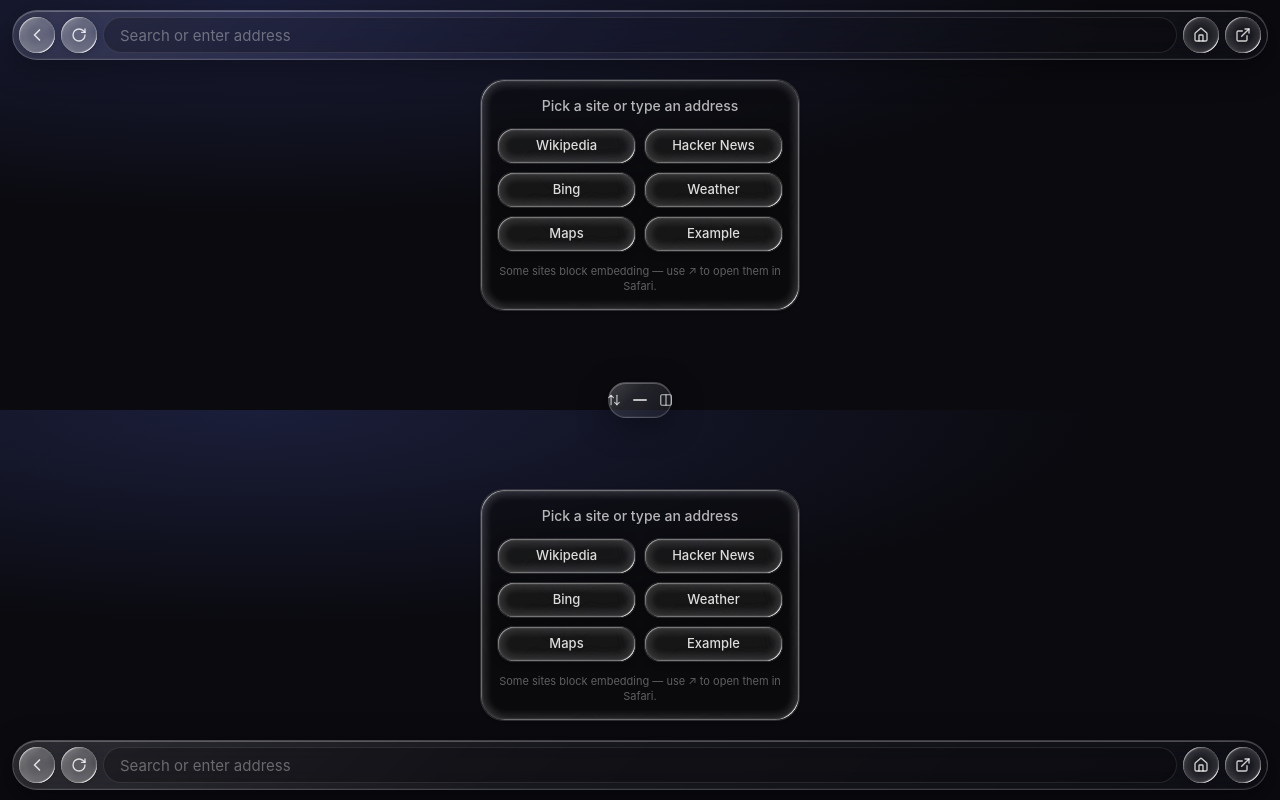
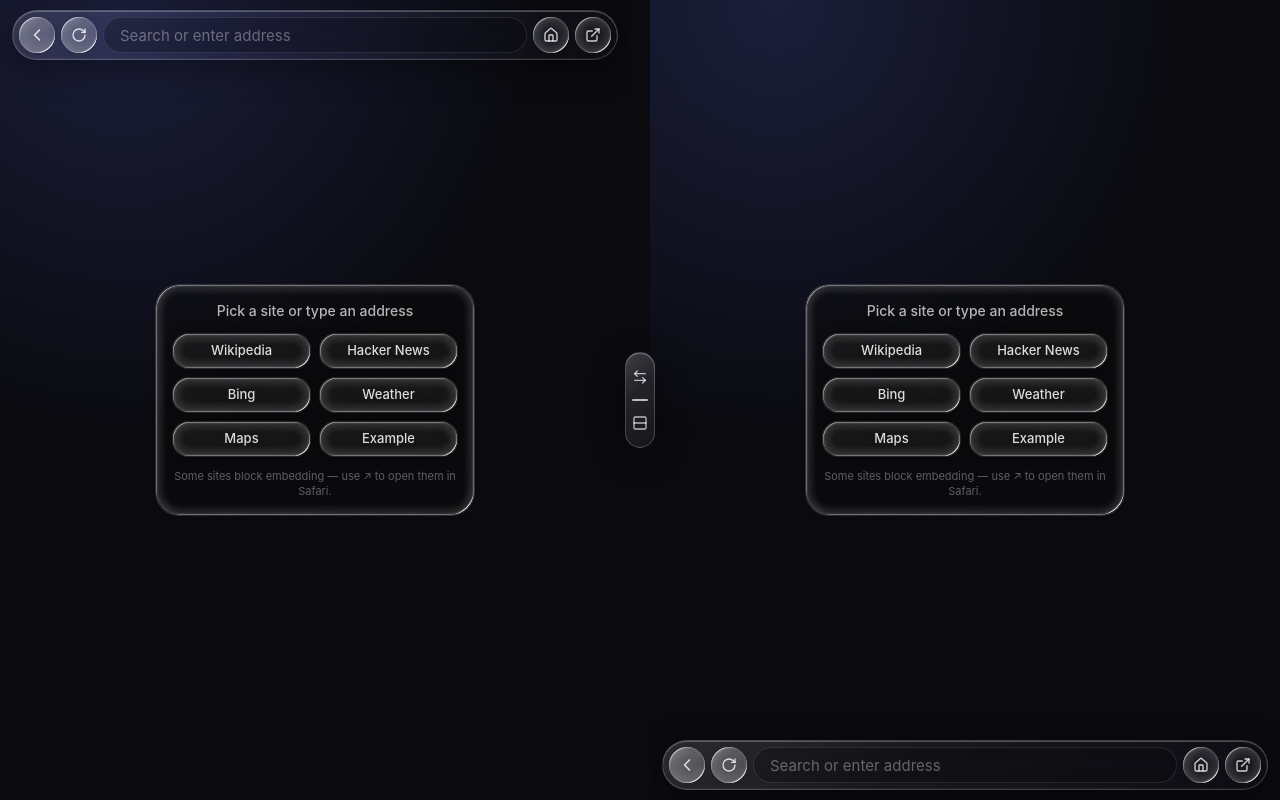
Before and after one commit to Albisourous/duoscreen, a React (Vite) app: page / in a window 1280 px wide. Built offline with nearby package versions, Linux system fonts and the light colour scheme.

Commit message:
iPhone compliance pass
Auto-orientation (portrait=stacked, landscape=side-by-side, rotate button overrides), address bar verifies hosts resolve before loading and falls back to Bing search, larger divider touch targets, interactive-widget=resizes-content, touch-action manipulation.

```diff
--- a/index.html
+++ b/index.html
@@ -5,7 +5,7 @@
     <link rel="icon" type="image/svg+xml" href="/favicon.svg" />
     <meta
       name="viewport"
-      content="width=device-width, initial-scale=1.0, viewport-fit=cover, user-scalable=no"
+      content="width=device-width, initial-scale=1.0, viewport-fit=cover, user-scalable=no, interactive-widget=resizes-content"
     />
     <meta name="mobile-web-app-capable" content="yes" />
     <meta name="apple-mobile-web-app-capable" content="yes" />
--- a/src/App.tsx
+++ b/src/App.tsx
@@ -4,31 +4,47 @@
 import { Pane } from "@/Pane";
 import { cn } from "@/lib/utils";
 
-const STORAGE_KEY = "duoscreen.v1";
+const STORAGE_KEY = "duoscreen.v2";
 const MIN_SPLIT = 18;
 
 interface Saved {
   urls: [string, string];
   split: number;
-  horizontal: boolean;
 }
 
 function load(): Saved {
   try {
-    return { urls: ["", ""], split: 50, horizontal: false, ...JSON.parse(localStorage.getItem(STORAGE_KEY) ?? "{}") };
+    return { urls: ["", ""], split: 50, ...JSON.parse(localStorage.getItem(STORAGE_KEY) ?? "{}") };
   } catch {
-    return { urls: ["", ""], split: 50, horizontal: false };
+    return { urls: ["", ""], split: 50 };
   }
 }
 
+/** Portrait → stacked panes (Duo-style); landscape → side-by-side. */
+function useLandscape() {
+  const [landscape, setLandscape] = useState(
+    () => window.matchMedia("(orientation: landscape)").matches
+  );
+  useEffect(() => {
+    const mq = window.matchMedia("(orientation: landscape)");
+    const onChange = () => setLandscape(mq.matches);
+    mq.addEventListener("change", onChange);
+    return () => mq.removeEventListener("change", onChange);
+  }, []);
+  return landscape;
+}
+
 export default function App() {
-  const [{ urls, split, horizontal }, setState] = useState<Saved>(load);
+  const [{ urls, split }, setState] = useState<Saved>(load);
+  const landscape = useLandscape();
+  const [override, setOverride] = useState<boolean | null>(null);
+  const horizontal = override ?? landscape;
   const [dragging, setDragging] = useState(false);
   const containerRef = useRef<HTMLDivElement>(null);
 
   useEffect(() => {
-    localStorage.setItem(STORAGE_KEY, JSON.stringify({ urls, split, horizontal }));
-  }, [urls, split, horizontal]);
+    localStorage.setItem(STORAGE_KEY, JSON.stringify({ urls, split }));
+  }, [urls, split]);
 
   const setUrl = (i: number) => (url: string) =>
     setState((s) => {
@@ -38,7 +54,7 @@
     });
 
   const swap = () => setState((s) => ({ ...s, urls: [s.urls[1], s.urls[0]] }));
-  const rotate = () => setState((s) => ({ ...s, horizontal: !s.horizontal }));
+  const rotate = () => setOverride(!horizontal);
   const reset = () =>
     animate(split, 50, {
       type: "spring",
@@ -89,30 +105,30 @@
         <motion.div
           whileTap={{ scale: 1.12 }}
           className={cn(
-            "glass glass-strong absolute flex items-center justify-center gap-1 rounded-full",
-            horizontal ? "h-16 w-9 flex-col" : "h-9 w-16"
+            "glass glass-strong absolute flex items-center justify-center gap-0.5 rounded-full",
+            horizontal ? "h-24 w-11 flex-col" : "h-11 w-24"
           )}
         >
           <button
             aria-label="Swap panes"
-            className="rounded-full p-1 text-white/70 active:text-white"
+            className="rounded-full p-1.5 text-white/70 active:text-white"
             onClick={swap}
           >
-            <SwapIcon className="size-3.5" />
+            <SwapIcon className="size-4" />
           </button>
           <button
             aria-label="Reset split"
-            className="rounded-full p-1 text-white/70 active:text-white"
+            className="rounded-full p-1.5 text-white/70 active:text-white"
             onClick={reset}
           >
-            <span className="block h-0.5 w-3.5 rounded-full bg-current" />
+            <span className="block h-0.5 w-4 rounded-full bg-current" />
           </button>
           <button
             aria-label="Rotate layout"
-            className="rounded-full p-1 text-white/70 active:text-white"
+            className="rounded-full p-1.5 text-white/70 active:text-white"
             onClick={rotate}
           >
-            <RotateIcon className="size-3.5" />
+            <RotateIcon className="size-4" />
           </button>
         </motion.div>
       </div>
--- a/src/Pane.tsx
+++ b/src/Pane.tsx
@@ -18,14 +18,23 @@
   { name: "Example", url: "https://example.com" },
 ];
 
-/** Bare domains get https://; anything with spaces becomes a Bing search (Bing allows framing). */
+/** Bare domains get https://; anything else becomes a Bing search (Bing allows framing). */
 function normalize(input: string): string {
   const v = input.trim();
-  if (!v) return "";
   if (/^https?:\/\//i.test(v)) return v;
   if (!v.includes(" ") && (v.includes(".") || v.startsWith("localhost")))
     return `https://${v}`;
   return `https://www.bing.com/search?q=${encodeURIComponent(v)}`;
+}
+
+/** Confirm a host resolves before loading it — else the iframe shows a dead error page. */
+async function resolves(url: string): Promise<boolean> {
+  try {
+    await fetch(url, { method: "HEAD", mode: "no-cors", signal: AbortSignal.timeout(4000) });
+    return true;
+  } catch {
+    return false;
+  }
 }
 
 interface PaneProps {
@@ -54,7 +63,16 @@
     if (prev !== undefined) onNavigate(prev);
   };
 
-  const submit = () => navigate(normalize(input));
+  const submit = async () => {
+    const v = input.trim();
+    if (!v) return;
+    const target = normalize(v);
+    navigate(
+      target.includes("bing.com/search") || (await resolves(target))
+        ? target
+        : `https://www.bing.com/search?q=${encodeURIComponent(v)}`
+    );
+  };
   const reload = () => {
     const f = frameRef.current;
     // oxlint-disable-next-line no-self-assign -- reassigning src is the cross-origin-safe iframe reload
--- a/src/index.css
+++ b/src/index.css
@@ -80,6 +80,7 @@
   margin: 0;
   overflow: hidden;
   overscroll-behavior: none;
+  touch-action: manipulation;
   -webkit-font-smoothing: antialiased;
   -webkit-tap-highlight-color: transparent;
   background: #0a0a0f;
```
